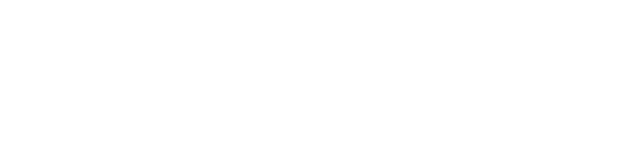
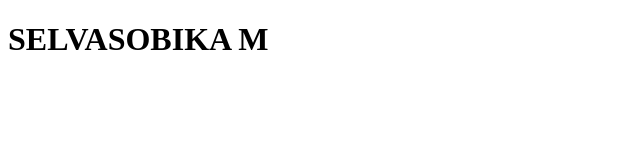
Before and after one commit to SELVASOBIKA3137/cloud, a plain HTML site: page index.html in a window 1280 px wide. Shown: the whole page, without its empty margins (0-640 px from the left). Drawn offline with Linux system fonts and the light colour scheme.

Commit message:
Update index.html
added a h1 tag

```diff
--- a/index.html
+++ b/index.html
@@ -1 +1,2 @@
 <!DOCTYPE html>
+<h1>SELVASOBIKA M</h1>
```
